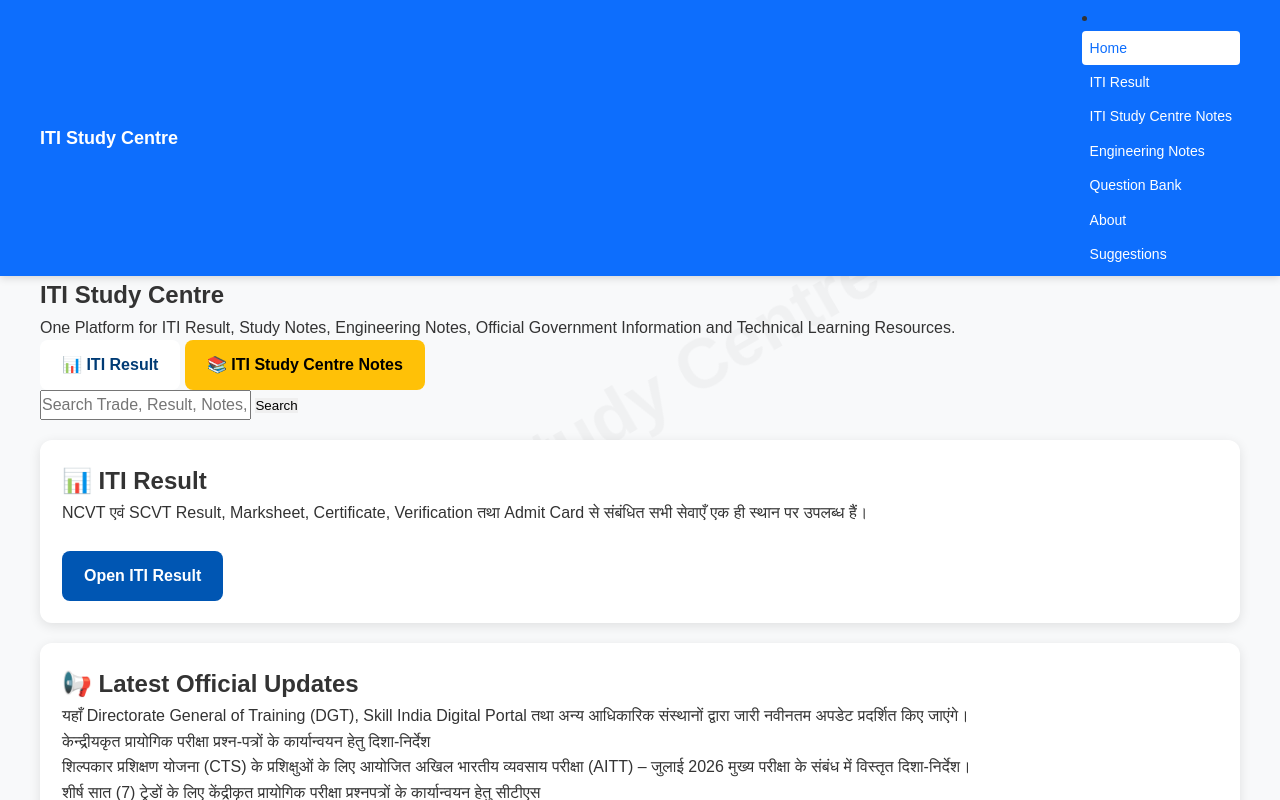
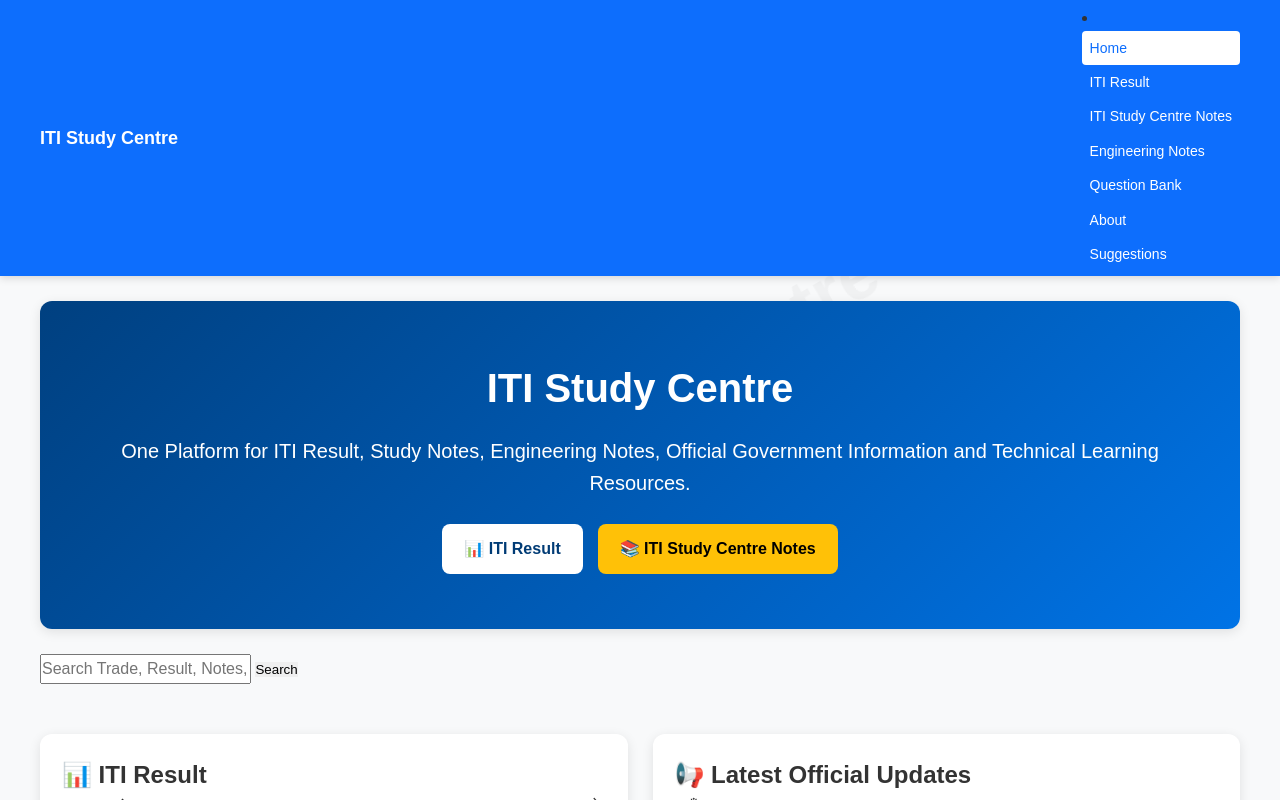
Before and after one commit to itistudycentre/itistudycentre.in, a website: page index.html in a window 1280 px wide. Shown: the top 800 px of the page. Drawn offline with Linux system fonts and the light colour scheme.

Commit message:
Update pages.css

```diff
--- a/css/pages.css
+++ b/css/pages.css
@@ -75,3 +75,66 @@
 .breadcrumb a{
     color:#0d6efd;
 }
+/* ==========================================
+   HERO SECTION
+========================================== */
+
+.hero-banner{
+max-width:1200px;
+margin:25px auto;
+padding:55px 25px;
+text-align:center;
+background:linear-gradient(135deg,#004080,#0073e6);
+color:#ffffff;
+border-radius:12px;
+box-shadow:0 3px 12px rgba(0,0,0,.10);
+}
+
+.hero-banner h1{
+font-size:40px;
+margin-bottom:15px;
+font-weight:700;
+}
+
+.hero-banner p{
+font-size:20px;
+margin-bottom:25px;
+}
+
+.hero-buttons{
+display:flex;
+justify-content:center;
+align-items:center;
+gap:15px;
+flex-wrap:wrap;
+}
+
+/* Home Grid */
+
+.home-grid{
+display:grid;
+grid-template-columns:repeat(2,1fr);
+gap:25px;
+margin:30px 0;
+align-items:start;
+}
+
+.home-card-grid{
+display:grid;
+grid-template-columns:repeat(auto-fit,minmax(260px,1fr));
+gap:20px;
+margin-top:20px;
+}
+
+/* Feature Card */
+
+.feature-card h3{
+color:#003b75;
+margin-bottom:10px;
+}
+
+.feature-card p{
+line-height:1.7;
+color:#444;
+margin-bottom:15px;
+}
```
